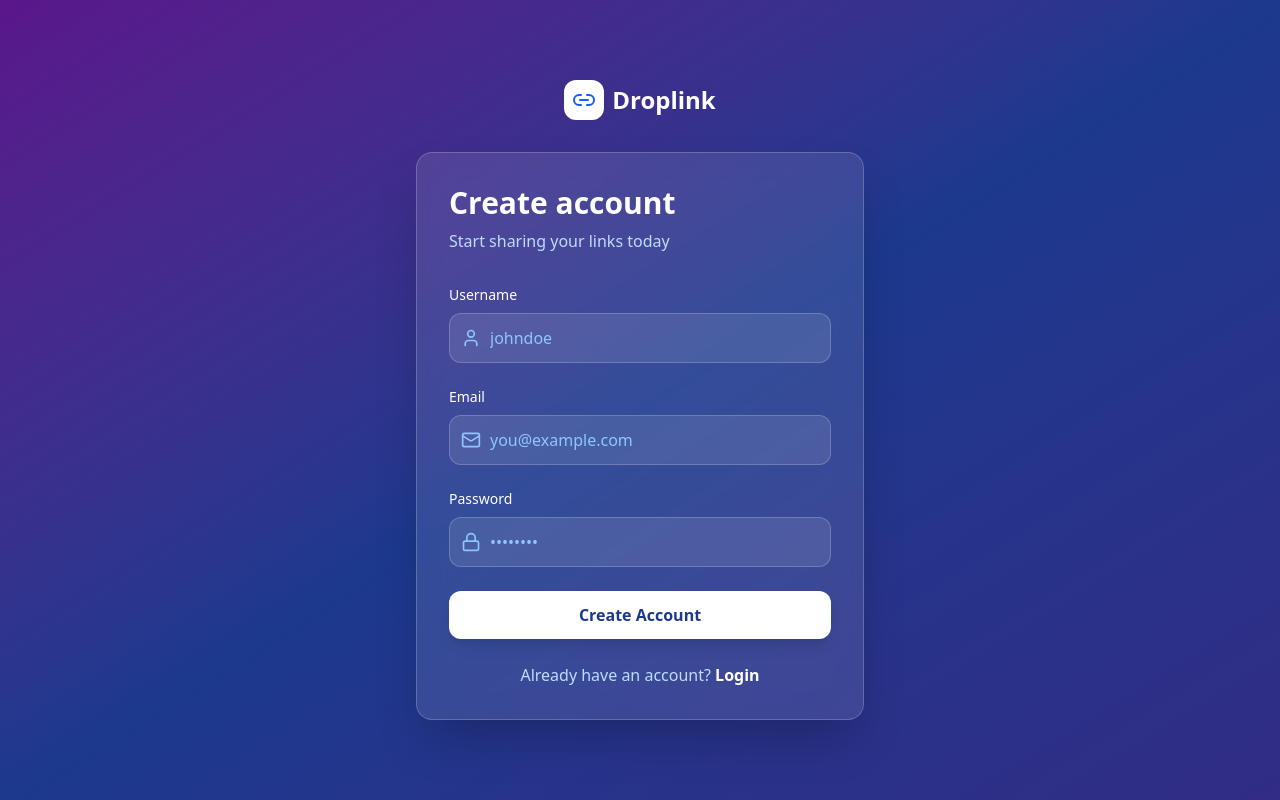
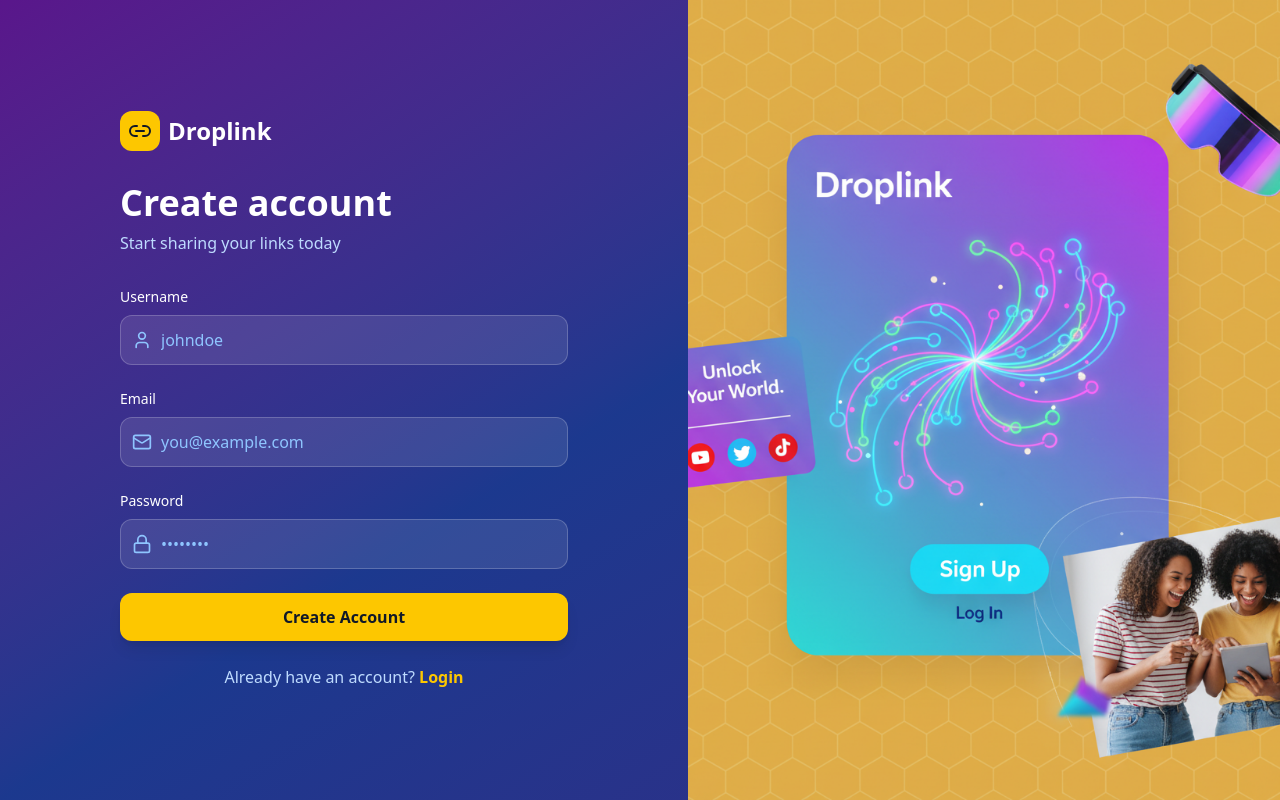
Before and after one commit to thomas-chacko/Droplink, a Next.js app: page /signup in a window 1280 px wide. Built offline with nearby package versions, Linux system fonts and the light colour scheme.

Commit message:
login and signup page

```diff
--- a/app/login/page.tsx
+++ b/app/login/page.tsx
@@ -4,6 +4,7 @@
 import { useRouter } from 'next/navigation';
 import { Link2, Mail, Lock } from 'lucide-react';
 import { FormEvent, useState } from 'react';
+import Image from 'next/image';
 
 export default function LoginPage() {
   const router = useRouter();
@@ -17,19 +18,22 @@
   };
 
   return (
-    <div className="min-h-screen bg-linear-to-br from-purple-900 via-blue-900 to-indigo-900 flex items-center justify-center p-6">
+    <div className="h-screen overflow-hidden bg-linear-to-br from-purple-900 via-blue-900 to-indigo-900 flex">
+      <div className="flex flex-col lg:flex-row w-full h-full">
+        {/* Left Side - Form */}
+        <div className="flex-1 flex items-center justify-center p-6 lg:p-12 overflow-y-auto">
           <div className="w-full max-w-md">
             {/* Logo */}
-        <Link href="/" className="flex items-center justify-center gap-2 mb-8">
-          <div className="w-10 h-10 bg-white rounded-xl flex items-center justify-center">
-            <Link2 className="w-6 h-6 text-blue-600" />
+            <Link href="/" className="flex items-center gap-2 mb-8">
+              <div className="w-10 h-10 bg-yellow-400 rounded-xl flex items-center justify-center">
+                <Link2 className="w-6 h-6 text-gray-900" />
               </div>
               <span className="text-2xl font-bold text-white">Droplink</span>
             </Link>
 
-        {/* Login Card */}
-        <div className="bg-white/10 backdrop-blur-md rounded-2xl shadow-2xl p-8 border border-white/20">
-          <h1 className="text-3xl font-bold text-white mb-2">Welcome back</h1>
+            {/* Login Form */}
+            <div>
+              <h1 className="text-4xl font-bold text-white mb-2">Welcome back</h1>
               <p className="text-blue-200 mb-8">Login to manage your links</p>
 
               <form onSubmit={handleSubmit} className="space-y-6">
@@ -43,7 +47,7 @@
                       type="email"
                       value={email}
                       onChange={(e) => setEmail(e.target.value)}
-                  className="w-full pl-10 pr-4 py-3 bg-white/10 border border-white/20 rounded-xl focus:ring-2 focus:ring-blue-400 focus:border-transparent outline-none transition text-white placeholder-blue-300"
+                      className="w-full pl-10 pr-4 py-3 bg-white/10 border border-white/20 rounded-xl focus:ring-2 focus:ring-yellow-400 focus:border-transparent outline-none transition text-white placeholder-blue-300"
                       placeholder="you@example.com"
                       required
                     />
@@ -60,7 +64,7 @@
                       type="password"
                       value={password}
                       onChange={(e) => setPassword(e.target.value)}
-                  className="w-full pl-10 pr-4 py-3 bg-white/10 border border-white/20 rounded-xl focus:ring-2 focus:ring-blue-400 focus:border-transparent outline-none transition text-white placeholder-blue-300"
+                      className="w-full pl-10 pr-4 py-3 bg-white/10 border border-white/20 rounded-xl focus:ring-2 focus:ring-yellow-400 focus:border-transparent outline-none transition text-white placeholder-blue-300"
                       placeholder="••••••••"
                       required
                     />
@@ -69,7 +73,7 @@
 
                 <button
                   type="submit"
-              className="w-full py-3 bg-white text-blue-900 font-bold rounded-xl hover:bg-blue-50 transition shadow-lg hover:shadow-xl"
+                  className="w-full py-3 bg-yellow-400 text-gray-900 font-bold rounded-xl hover:bg-yellow-300 transition shadow-lg hover:shadow-xl"
                 >
                   Login
                 </button>
@@ -77,12 +81,25 @@
 
               <p className="text-center text-blue-200 mt-6">
                 Don't have an account?{' '}
-            <Link href="/signup" className="text-white font-semibold hover:text-blue-200">
+                <Link href="/signup" className="text-yellow-400 font-semibold hover:text-yellow-300">
                   Sign up
                 </Link>
               </p>
             </div>
           </div>
         </div>
+
+        {/* Right Side - Image */}
+        <div className="hidden lg:block flex-1 relative bg-white/5">
+          <Image
+            src="/images/login.png"
+            alt="Login illustration"
+            fill
+            className="object-cover"
+            priority
+          />
+        </div>
+      </div>
+    </div>
   );
 }
--- a/app/signup/page.tsx
+++ b/app/signup/page.tsx
@@ -4,6 +4,7 @@
 import { useRouter } from 'next/navigation';
 import { Link2, Mail, Lock, User } from 'lucide-react';
 import { FormEvent, useState } from 'react';
+import Image from 'next/image';
 
 export default function SignupPage() {
   const router = useRouter();
@@ -18,19 +19,22 @@
   };
 
   return (
-    <div className="min-h-screen bg-linear-to-br from-purple-900 via-blue-900 to-indigo-900 flex items-center justify-center p-6">
+    <div className="h-screen overflow-hidden bg-linear-to-br from-purple-900 via-blue-900 to-indigo-900 flex">
+      <div className="flex flex-col lg:flex-row w-full h-full">
+        {/* Left Side - Form */}
+        <div className="flex-1 flex items-center justify-center p-6 lg:p-12 overflow-y-auto">
           <div className="w-full max-w-md">
             {/* Logo */}
-        <Link href="/" className="flex items-center justify-center gap-2 mb-8">
-          <div className="w-10 h-10 bg-white rounded-xl flex items-center justify-center">
-            <Link2 className="w-6 h-6 text-blue-600" />
+            <Link href="/" className="flex items-center gap-2 mb-8">
+              <div className="w-10 h-10 bg-yellow-400 rounded-xl flex items-center justify-center">
+                <Link2 className="w-6 h-6 text-gray-900" />
               </div>
               <span className="text-2xl font-bold text-white">Droplink</span>
             </Link>
 
-        {/* Signup Card */}
-        <div className="bg-white/10 backdrop-blur-md rounded-2xl shadow-2xl p-8 border border-white/20">
-          <h1 className="text-3xl font-bold text-white mb-2">Create account</h1>
+            {/* Signup Form */}
+            <div>
+              <h1 className="text-4xl font-bold text-white mb-2">Create account</h1>
               <p className="text-blue-200 mb-8">Start sharing your links today</p>
 
               <form onSubmit={handleSubmit} className="space-y-6">
@@ -44,7 +48,7 @@
                       type="text"
                       value={username}
                       onChange={(e) => setUsername(e.target.value)}
-                  className="w-full pl-10 pr-4 py-3 bg-white/10 border border-white/20 rounded-xl focus:ring-2 focus:ring-blue-400 focus:border-transparent outline-none transition text-white placeholder-blue-300"
+                      className="w-full pl-10 pr-4 py-3 bg-white/10 border border-white/20 rounded-xl focus:ring-2 focus:ring-yellow-400 focus:border-transparent outline-none transition text-white placeholder-blue-300"
                       placeholder="johndoe"
                       required
                     />
@@ -61,7 +65,7 @@
                       type="email"
                       value={email}
                       onChange={(e) => setEmail(e.target.value)}
-                  className="w-full pl-10 pr-4 py-3 bg-white/10 border border-white/20 rounded-xl focus:ring-2 focus:ring-blue-400 focus:border-transparent outline-none transition text-white placeholder-blue-300"
+                      className="w-full pl-10 pr-4 py-3 bg-white/10 border border-white/20 rounded-xl focus:ring-2 focus:ring-yellow-400 focus:border-transparent outline-none transition text-white placeholder-blue-300"
                       placeholder="you@example.com"
                       required
                     />
@@ -78,7 +82,7 @@
                       type="password"
                       value={password}
                       onChange={(e) => setPassword(e.target.value)}
-                  className="w-full pl-10 pr-4 py-3 bg-white/10 border border-white/20 rounded-xl focus:ring-2 focus:ring-blue-400 focus:border-transparent outline-none transition text-white placeholder-blue-300"
+                      className="w-full pl-10 pr-4 py-3 bg-white/10 border border-white/20 rounded-xl focus:ring-2 focus:ring-yellow-400 focus:border-transparent outline-none transition text-white placeholder-blue-300"
                       placeholder="••••••••"
                       required
                     />
@@ -87,7 +91,7 @@
 
                 <button
                   type="submit"
-              className="w-full py-3 bg-white text-blue-900 font-bold rounded-xl hover:bg-blue-50 transition shadow-lg hover:shadow-xl"
+                  className="w-full py-3 bg-yellow-400 text-gray-900 font-bold rounded-xl hover:bg-yellow-300 transition shadow-lg hover:shadow-xl"
                 >
                   Create Account
                 </button>
@@ -95,12 +99,25 @@
 
               <p className="text-center text-blue-200 mt-6">
                 Already have an account?{' '}
-            <Link href="/login" className="text-white font-semibold hover:text-blue-200">
+                <Link href="/login" className="text-yellow-400 font-semibold hover:text-yellow-300">
                   Login
                 </Link>
               </p>
             </div>
           </div>
         </div>
+
+        {/* Right Side - Image */}
+        <div className="hidden lg:block flex-1 relative bg-white/5">
+          <Image
+            src="/images/signup.png"
+            alt="Signup illustration"
+            fill
+            className="object-cover"
+            priority
+          />
+        </div>
+      </div>
+    </div>
   );
 }
```
Also changed, not shown: public/images/login.png (added), public/images/signup.png (added). Lines whose indentation alone changed are shown as unchanged.
